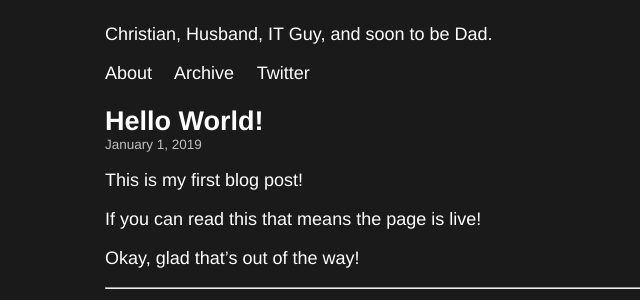
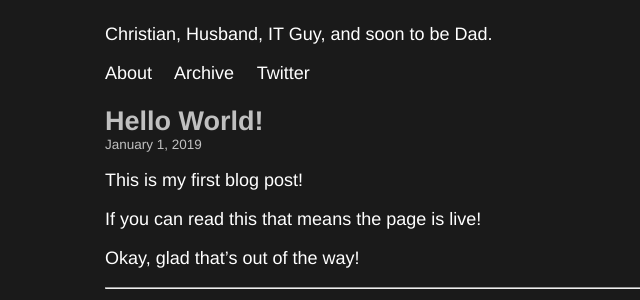
Before and after one commit to Arthurdd1994/Arthurdd1994.github.io, a Jekyll site: the page built from index.md, in a window 1280 px wide. Shown: the part 194-494 px from the top of the page, without its empty margins (243-883 px from the left). Built offline with Jekyll 4.4.1, drawn with Linux system fonts in a browser that asks for light colours.

Commit message:
Update default_style.css

```diff
--- a/css/default_style.css
+++ b/css/default_style.css
@@ -79,10 +79,6 @@ body {
   margin-bottom: 0;
 }
 
-.post img {
-  margin: auto;
-}
-
 .postDate {
   font-size: .75em;
   color: #c0c0c0;
@@ -91,6 +87,10 @@ body {
 .content img {
   margin: auto;
   display: block;
+}
+
+.content a {
+  color: #c0c0c0;
 }
 
 footer {
```
